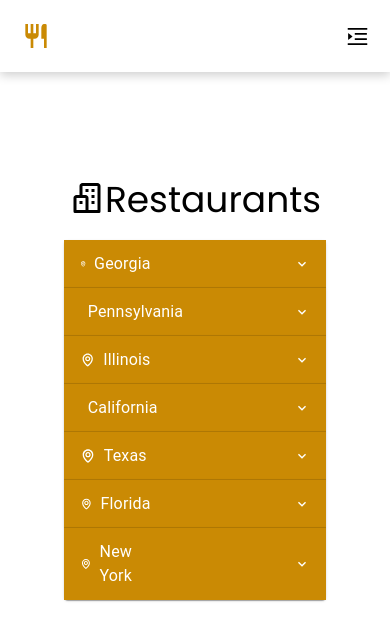
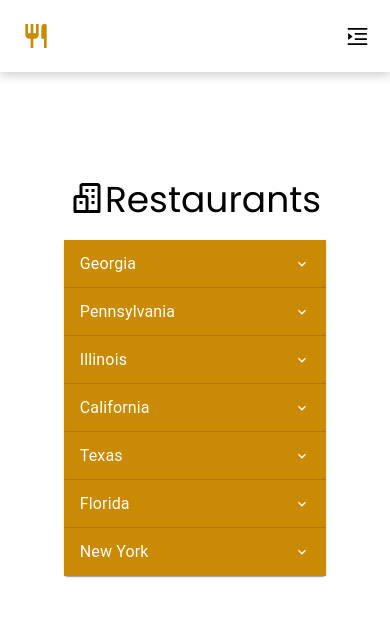
Before and after one commit to mjmags2020/react-restaurants-by-states, a React (Vite) app: page / in a window 390 px wide. Shown: the top 640 px of the page. Built offline with nearby package versions, Linux system fonts and the light colour scheme.

Commit message:
fix  icons in states (responsiveness)

```diff
--- a/src/components/Restaurants.jsx
+++ b/src/components/Restaurants.jsx
@@ -38,7 +38,7 @@ const Restaurants = () => {
                                 className='!bg-yellow-600 !text-white'
                             >
                                 <Typography sx={{ width: '33%' }} className='flex flex-row items-center gap-2'>
-                                    <BiMap /> {item[0]}
+                                    <BiMap className='md:flex hidden '/> {item[0]}
                                 </Typography>
                             </AccordionSummary>
                             {
```
